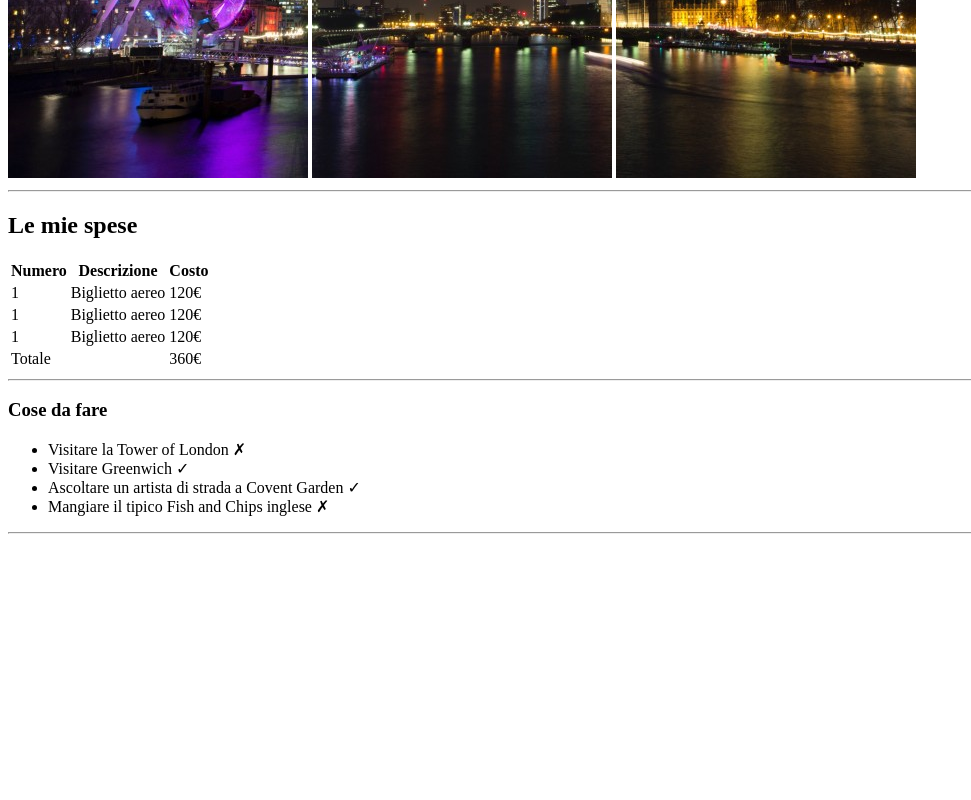
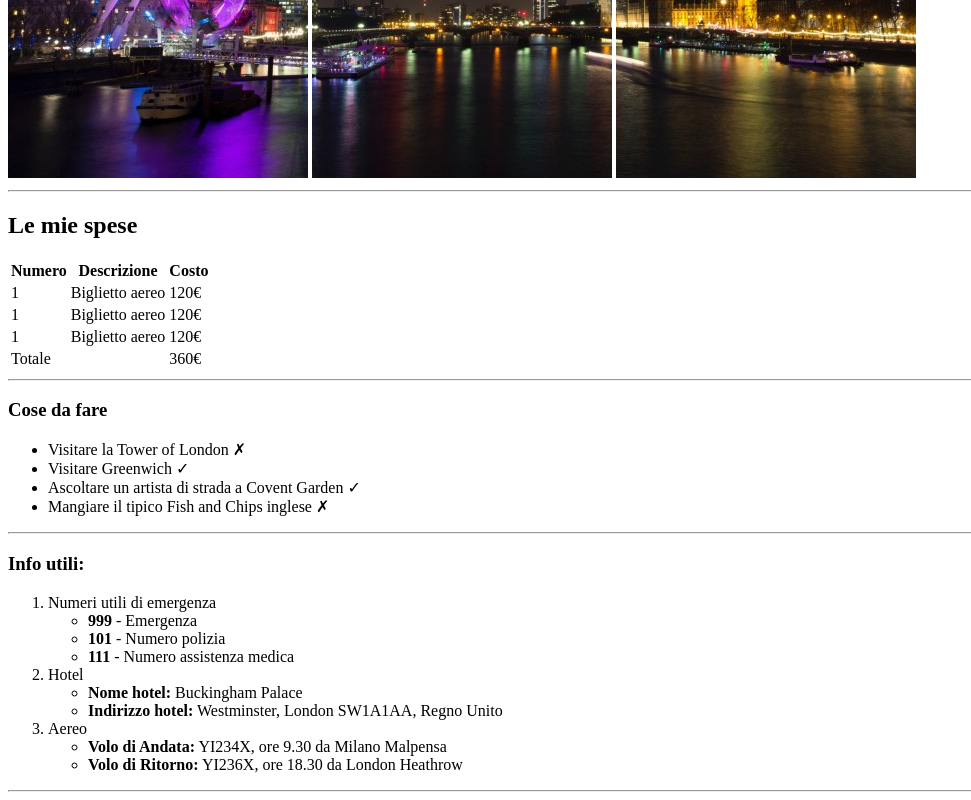
Before and after one commit to Afrodario/html-london-trip, a plain HTML site: page index.html in a window 1280 px wide. Shown: the part 502-1302 px from the top of the page, without its empty margins (0-971 px from the left). Before the commit the page ends 1044 px from the top, so only its background shows below. Drawn offline with Linux system fonts and the light colour scheme.

Commit message:
Terminata sezione info

```diff
--- a/index.html
+++ b/index.html
@@ -83,9 +83,38 @@
     <!-- Fine sezione cose da fare -->
 
     <hr>
+    <!-- Inizio sezione info -->
+        <section>
+            <h3>Info utili:</h3>
+            <ol>
+                <li>Numeri utili di emergenza
+                    <ul>
+                        <li><strong>999</strong> - Emergenza</li>
+                        <li><strong>101</strong> - Numero polizia</li>
+                        <li><strong>111</strong> - Numero assistenza medica</li>
+                    </ul>
+                </li>
+                <li>Hotel
+                    <ul>
+                        <li><strong>Nome hotel:</strong> Buckingham Palace</li>
+                        <li><strong>Indirizzo hotel:</strong> Westminster, London SW1A1AA, Regno Unito</li>
+                    </ul>
+                </li>
+                <li>Aereo
+                    <ul>
+                        <li><strong>Volo di Andata:</strong> YI234X, ore 9.30 da Milano Malpensa</li>
+                        <li><strong>Volo di Ritorno:</strong> YI236X, ore 18.30 da London Heathrow</li>
+                    </ul>
+                </li>
+            </ol>
+        </section>
+        <!-- Fine sezione info -->
+
+    <hr>
 
     </main>
     <!-- Fine parte principale -->
+
     <footer>
 
     </footer>
```
